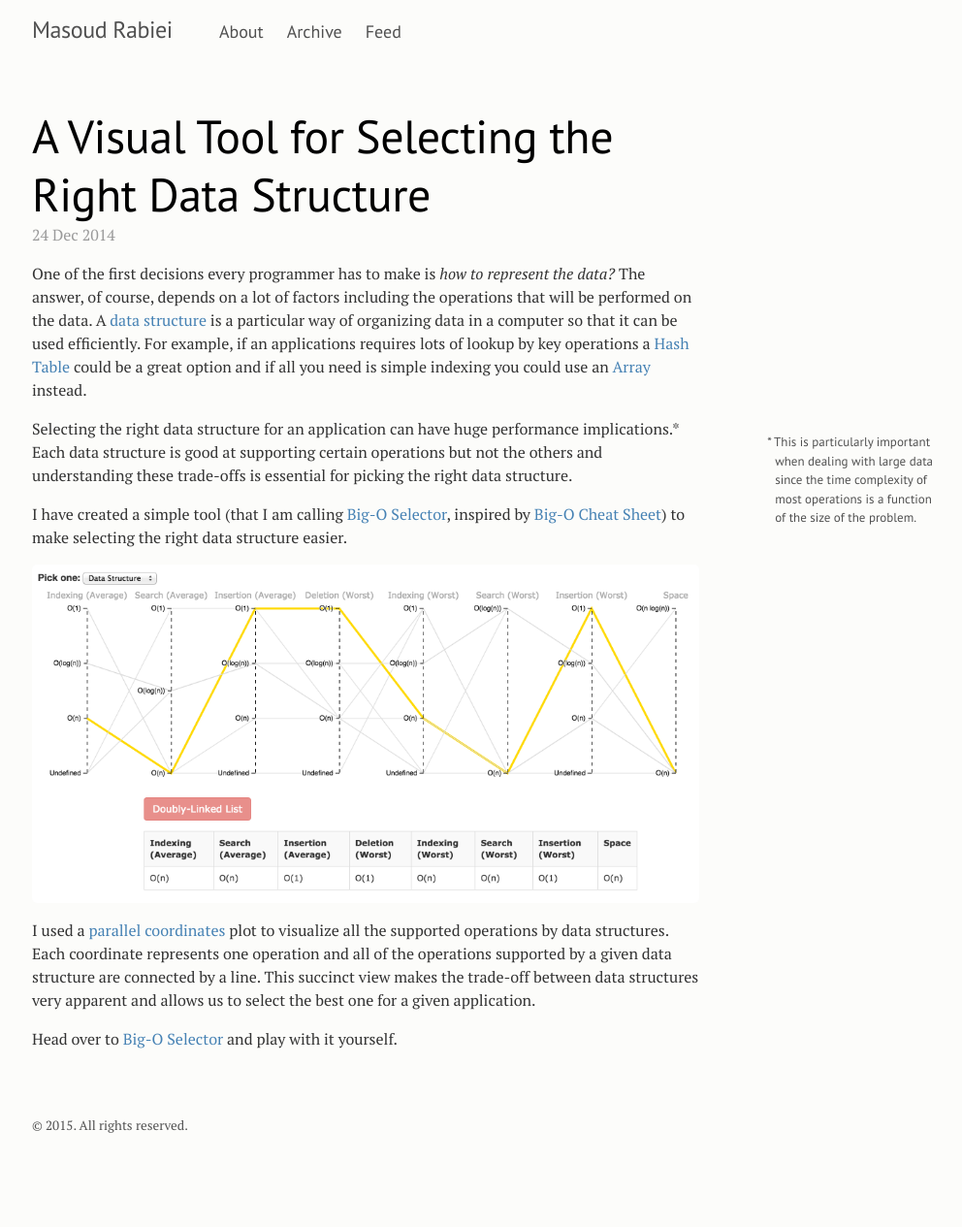
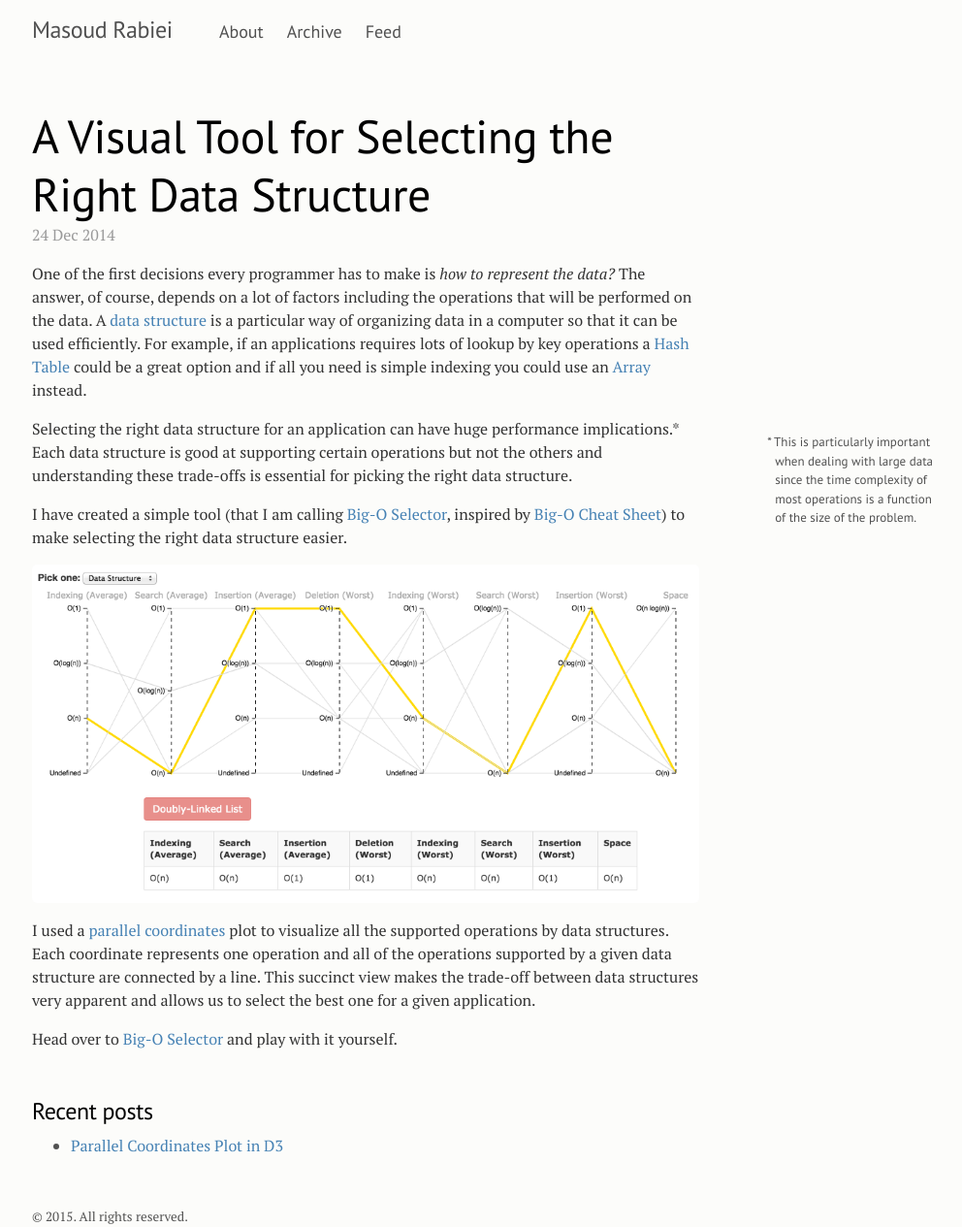
Before and after one commit to masrab/masrab.github.io, a Jekyll site: the page built from _posts/2014-12-24-a-visual-tool-for-selecting-the-right-data-structure.md, in a window 1280 px wide. Shown: the whole page at 97% size, without its empty margins (143-1135 px from the left). Built offline with Jekyll 4.4.1, drawn with Linux system fonts in a browser that asks for light colours; comment, search, counter and statistics services are not loaded; before the commit the page ends 1171 px from its top, so only the background shows below that.

Commit message:
add recent posts

```diff
--- a/_layouts/post.html
+++ b/_layouts/post.html
@@ -7,3 +7,13 @@ layout: default
   <time datetime="{{ page.date | date_to_xmlschema }}" class="post-date">{{ page.date | date_to_string }}</time>
   {{ content }}
 </article>
+<section id="recent-posts">
+  <h3>Recent posts</h3>
+  <ul>
+    {% for post in site.posts limit:5 %}
+    {% if post.url != page.url %}
+      <li><a href="{{ post.url }}"> {{post.title}} </a></li>
+    {% endif %}
+    {% endfor %}
+  </ul>
+</section>
--- a/public/css/custom.css
+++ b/public/css/custom.css
@@ -41,6 +41,16 @@ h1, h2, h3, h4, h5, h6 {
 .post-title,
 .post-title a {
   color: #000;
+}
+
+.page,
+.post {
+  margin-bottom: 3em;
+}
+
+
+#recent-posts {
+  margin-bottom: 3rem;
 }
 
 h1 {
```
Also changed, not shown: _posts/2014-12-27-Using-parallel-coordinates-plot-to-visualize-high-dimensional-data-in-D3.md (+1 -1 lines), index.html (+8 -0 lines).
